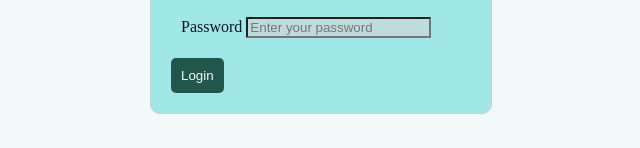
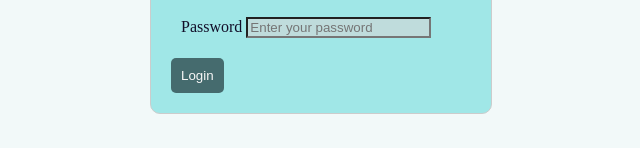
Before and after one commit to SilentBuddha1/FrontEndWebDevelopment, a plain HTML site: page Day 4/login form/index.html in a window 1280 px wide. Shown: the part 465-613 px from the top of the page, without its empty margins (319-959 px from the left). Drawn offline with Linux system fonts and the light colour scheme.

Commit message:
changing-css

```diff
--- a/Day 4/login form/style.css
+++ b/Day 4/login form/style.css
@@ -31,8 +31,8 @@ label{
 }
 
 button{
-  background-color: #21564b;
-  color: #f2f9f9;
+  background-color: #456b6e;
+  color: rgb(247, 247, 247);
   padding: 10px;
   border: none;
   border-radius: 5px;
```
